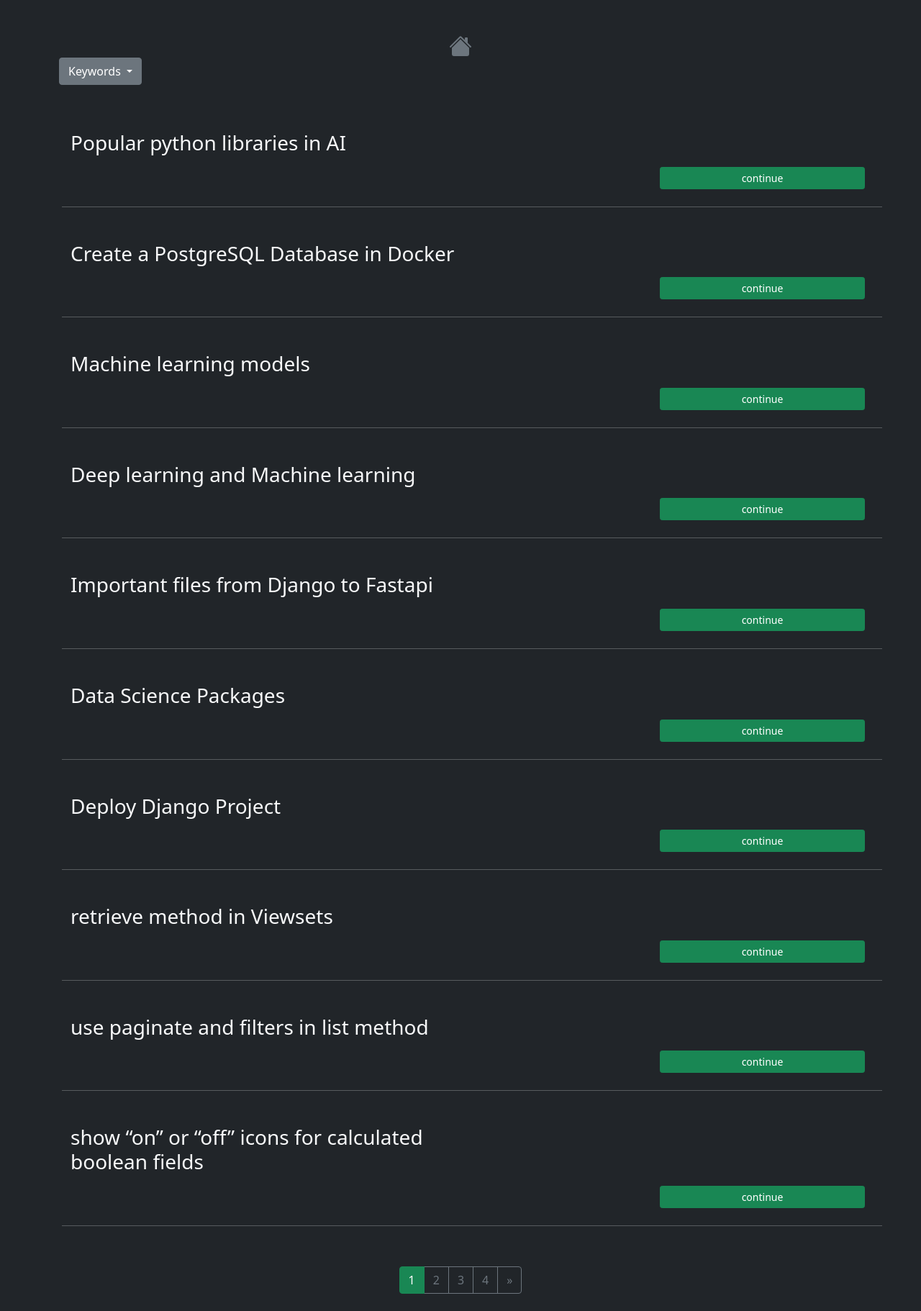
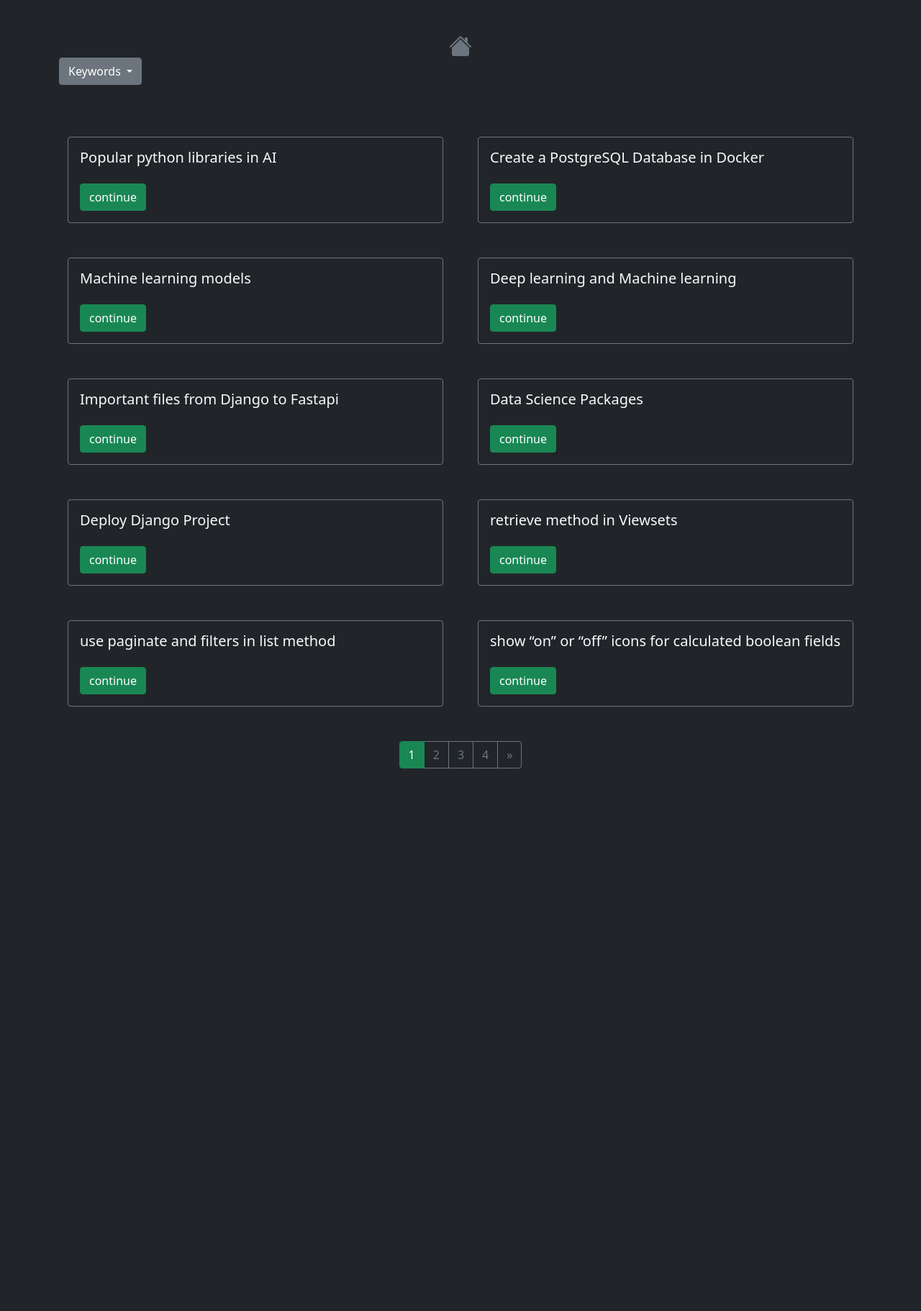
Before and after one commit to javadgheisari/django-profile, a Django app: page /blog/ in a window 1280 px wide. Shown: the whole page at 72% size. After the commit the page ends 1068 px from the top, so only its background shows below. Run offline with Django 4.2, Linux system fonts and the light colour scheme; data comes from the database, SQL or seed files in the repository; some libraries are stand-ins or nearby versions.

Commit message:
updated blog.html style

```diff
--- a/base/me/templates/blog.html
+++ b/base/me/templates/blog.html
@@ -29,7 +29,11 @@
         </div>
         <div class="dropdown">
             <button class="btn btn-secondary dropdown-toggle" type="button" id="dropdownMenuButton" data-bs-toggle="dropdown" aria-expanded="false">
-                Keywords
+                {% if keyword_filter %}
+                    Keywords ({{keyword_name}})
+                {% else %}
+                    Keywords
+                {% endif %}
             </button>
             <ul class="dropdown-menu" aria-labelledby="dropdownMenuButton">
                 {% for keyword in keywords %}
@@ -43,7 +47,7 @@
         </div>
 
         <div class="mt-5">
-            <div class="row">
+            {% comment %} <div class="row">
                 {% for blog in blogs %}
                     <div class="m-3">
                         <h3>{{blog.title|wordwrap:40|linebreaks}}</h3>
@@ -53,6 +57,20 @@
                             <hr class="mt-4"></hr>
                         </div>
                     </div>
+                {% endfor %}
+            </div> {% endcomment %}
+
+            <div class="row">
+                {% for blog in blogs %}
+                <div class="col-sm-6 p-4">
+                  <div class="card bg-dark border-secondary">
+                    <div class="card-body">
+                      <h5 class="card-title">{{blog.title}}</h5>
+                      <p class="card-text text-muted" style="white-space: nowrap; overflow: hidden; text-overflow: ellipsis">{{blog.description.plain|slice:"60"}}</p>
+                      <a href="{% url 'article' blog.id%}" class="mx-auto btn btn-success text-end">continue</a>
+                    </div>
+                  </div>
+                </div>
                 {% endfor %}
             </div>
         </div>
```
